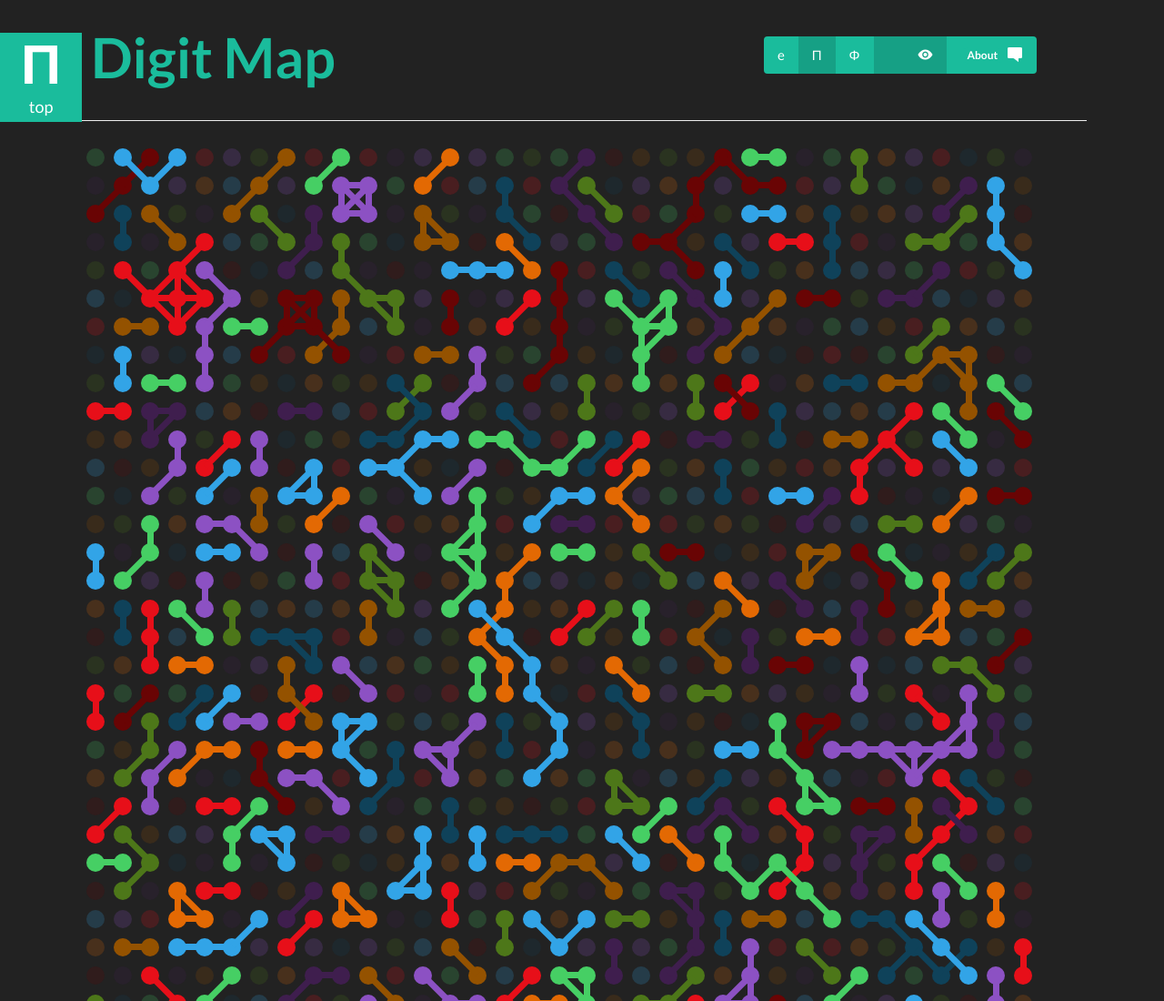
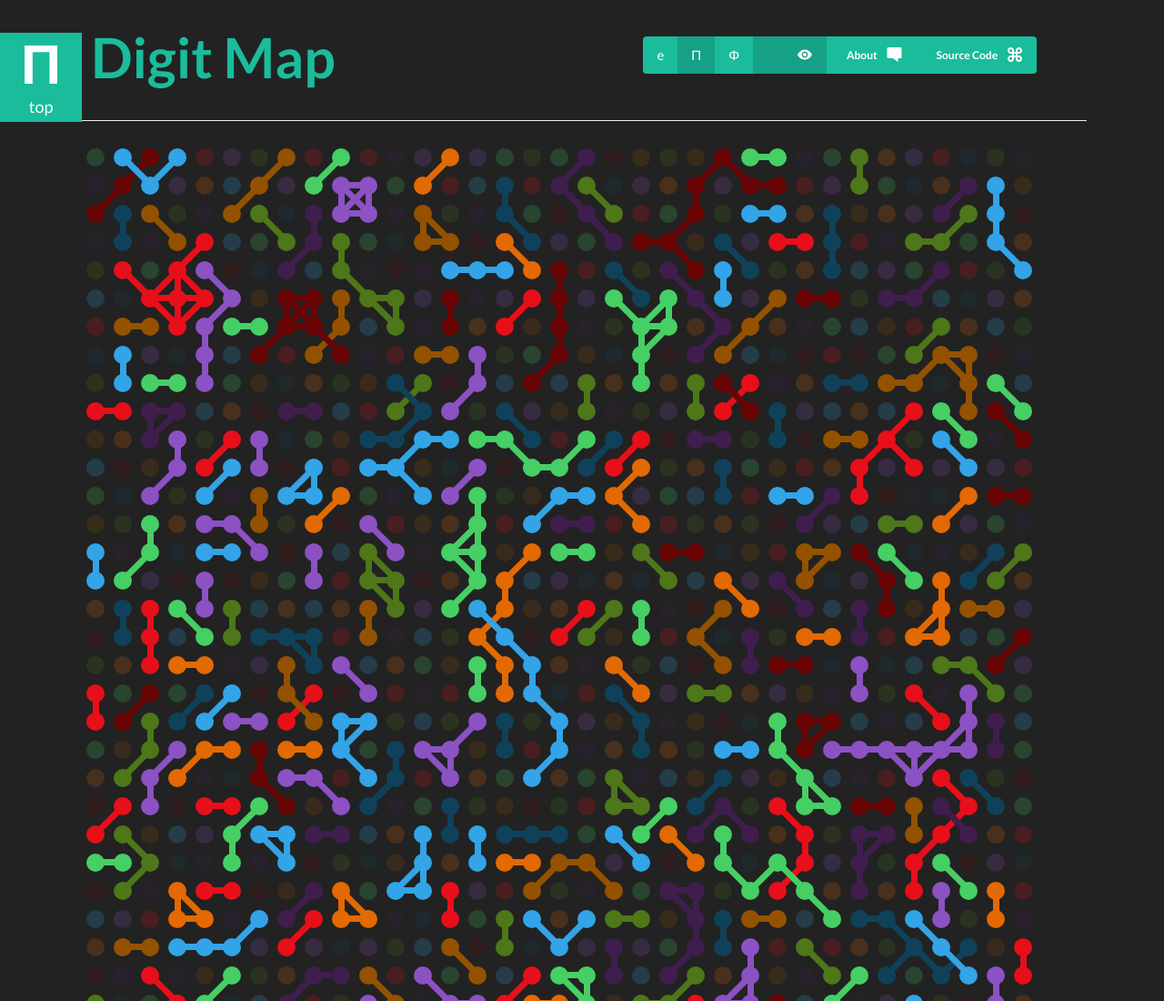
Before and after one commit to shivam-nagar/digit-map, a plain HTML site: page index.html in a window 1280 px wide. Shown: the top 1100 px of the page at 91% size. Drawn offline with Linux system fonts and the light colour scheme.

Commit message:
Update index.html
Added view source button.

```diff
--- a/index.html
+++ b/index.html
@@ -45,6 +45,7 @@
                     <a class="btn btn-primary active"> &nbsp; </a>
                     <a class="btn btn-primary" id="hide"><span class="fui-eye"></span></a>
                     <a class="btn btn-primary" id="chat" href="#about"><span class="badge btn-primary">About</span> <span class="fui-chat"></span></a>
+                    <a class="btn btn-primary" href="https://github.com/shivam-nagar/digit-map/"><span class="badge btn-primary">Source Code</span> <span class="fui-cmd"></span></a>
                   </div>
                 </div>
               </div>
```
